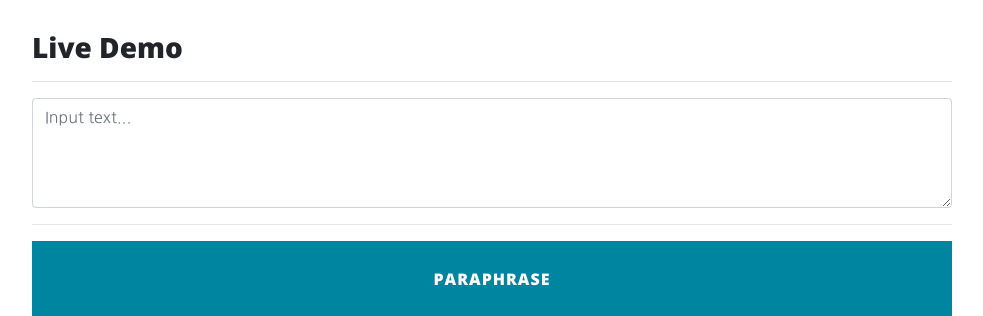
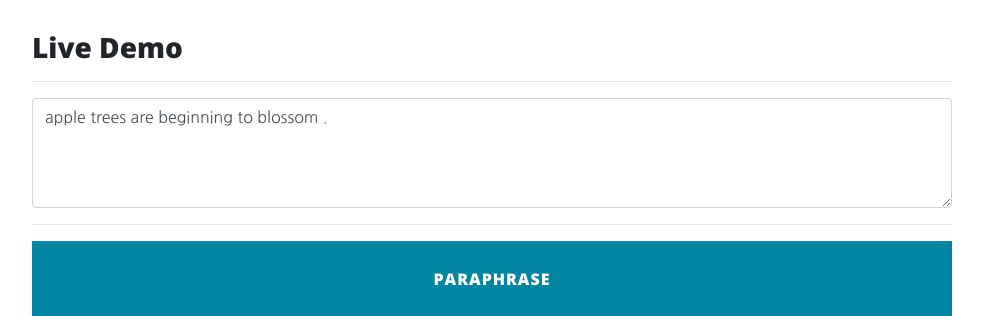
Before and after one commit to nlpcl-lab/starlab-api, a Flask app: page /paraphraser in a window 1280 px wide. Shown: the part 825-1141 px from the top of the page, without its empty margins (148-1131 px from the left). Run offline with Flask 2, Linux system fonts and the light colour scheme; parts of the project's set-up code (start-up, migrations or seed data) failed here and were passed over; some libraries are stand-ins or nearby versions.

Commit message:
Update demo example of paraphraser (2)

```diff
--- a/templates/api_paraphraser.html
+++ b/templates/api_paraphraser.html
@@ -49,7 +49,7 @@
             <div>
                 <h3>Live Demo</h3>
                 <hr/>
-                <textarea class="form-control" id="input" rows="4" name="input" value="apple trees are beginning to blossom ." placeholder="Input text..." required=""></textarea>
+                <textarea class="form-control" id="input" rows="4" name="input" placeholder="Input text..." required="">apple trees are beginning to blossom .</textarea>
                 <div class="invalid-feedback">Please enter an input text.</div>
                 <hr>
                 <button class="btn btn-primary btn-lg btn-block" id="btn-submit">Paraphrase</button>
```
